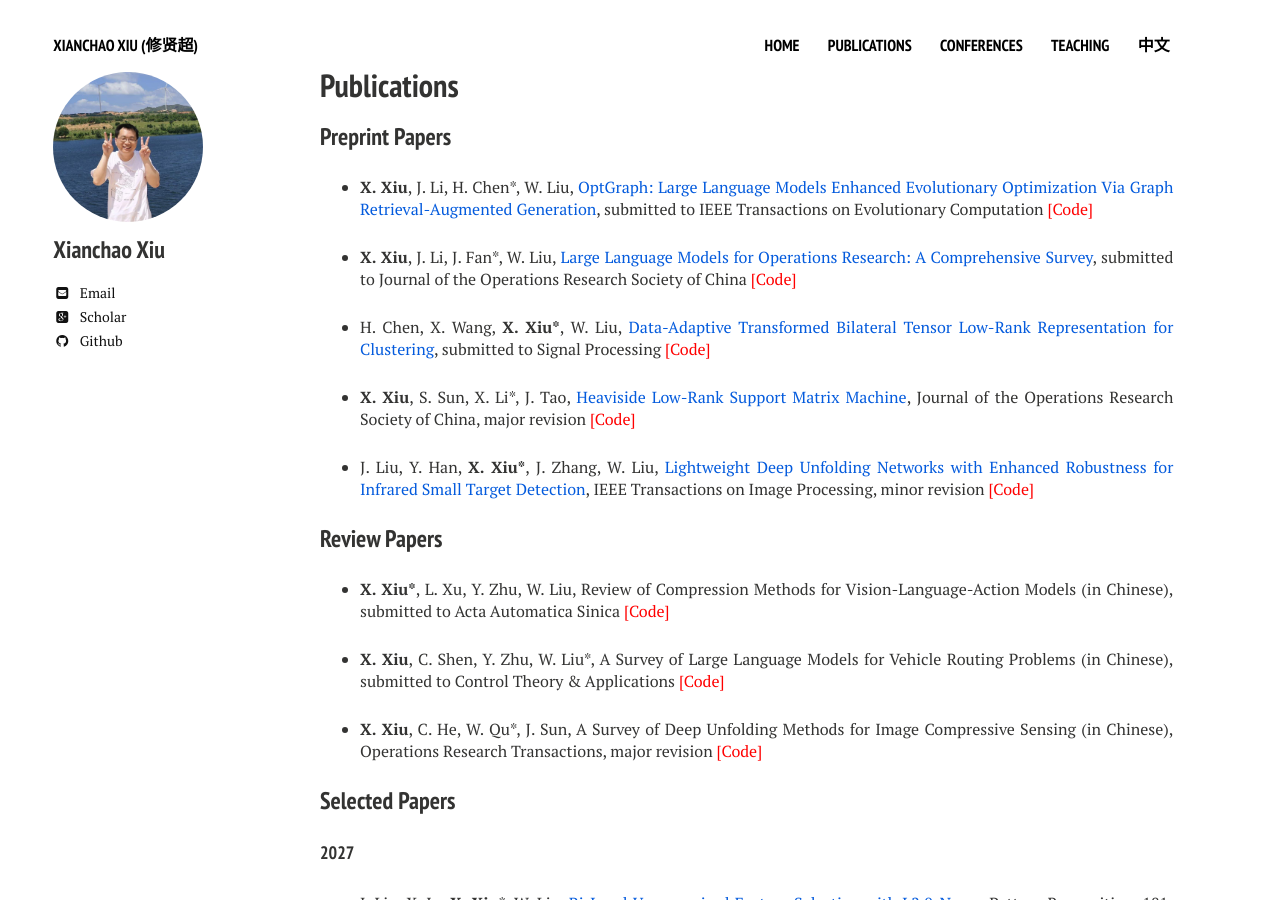
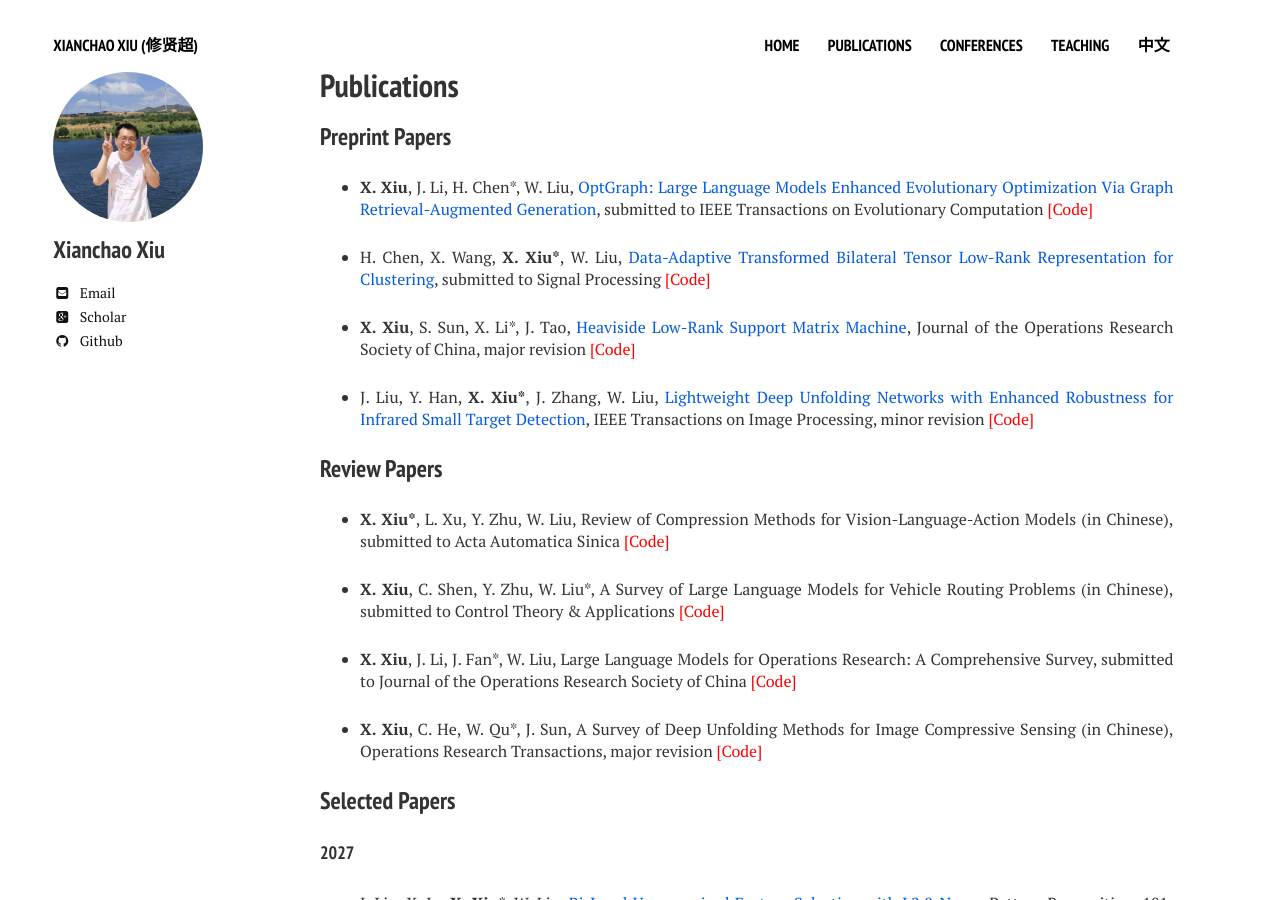
Before and after one commit to xianchaoxiu/xianchaoxiu.github.io, a Jekyll site: the page built from publications/index.md, in a window 1280 px wide and 900 px high. Built offline with Jekyll 4.4.1, drawn with Linux system fonts in a browser that asks for light colours; nearby versions of some CDN libraries; part of the change alters nothing that is shown.

Commit message:
Update index.md

```diff
--- a/publications/index.md
+++ b/publications/index.md
@@ -12,8 +12,6 @@ share: false
 
 * <b>X. Xiu</b>, J. Li, H. Chen*, W. Liu, <a href="https://arxiv.org/pdf/2607.27918" class="textlink" target="_blank">OptGraph: Large Language Models Enhanced Evolutionary Optimization Via Graph Retrieval-Augmented Generation</a>, submitted to IEEE Transactions on Evolutionary Computation <a href="https://github.com/xianchaoxiu/OptGraph" class="textlink" target="_blank" style="color: red;">[Code]</a>
 
-* <b>X. Xiu</b>, J. Li, J. Fan*, W. Liu, <a href="https://arxiv.org/abs/2605.20849" class="textlink" target="_blank">Large Language Models for Operations Research: A Comprehensive Survey</a>, submitted to Journal of the Operations Research Society of China <a href="https://github.com/xianchaoxiu/LLM4OR" class="textlink" target="_blank" style="color: red;">[Code]</a>
-
 * H. Chen, X. Wang, <b>X. Xiu*</b>, W. Liu, <a href="https://arxiv.org/abs/2510.20077" class="textlink" target="_blank">Data-Adaptive Transformed Bilateral Tensor Low-Rank Representation for Clustering</a>, submitted to Signal Processing <a href="https://github.com/xianchaoxiu/TBTLRR" class="textlink" target="_blank" style="color: red;">[Code]</a>
 
 * <b>X. Xiu</b>, S. Sun, X. Li*, J. Tao, <a href="https://arxiv.org/pdf/2603.00491" class="textlink" target="_blank">Heaviside Low-Rank Support Matrix Machine</a>, Journal of the Operations Research Society of China, major revision <a href="https://github.com/xianchaoxiu/HL-SMM" class="textlink" target="_blank" style="color: red;">[Code]</a>
@@ -26,6 +24,8 @@ share: false
 * <b>X. Xiu*</b>, L. Xu, Y. Zhu, W. Liu, Review of Compression Methods for Vision-Language-Action Models (in Chinese), submitted to Acta Automatica Sinica  <a href="https://github.com/xianchaoxiu/COM4VLA" class="textlink" target="_blank" style="color: red;">[Code]</a>
 
 * <b>X. Xiu</b>, C. Shen, Y. Zhu, W. Liu*, A Survey of Large Language Models for Vehicle Routing Problems (in Chinese), submitted to Control Theory & Applications <a href="https://github.com/xianchaoxiu/LLM4VRP" class="textlink" target="_blank" style="color: red;">[Code]</a>
+
+* <b>X. Xiu</b>, J. Li, J. Fan*, W. Liu, Large Language Models for Operations Research: A Comprehensive Survey, submitted to Journal of the Operations Research Society of China <a href="https://github.com/xianchaoxiu/LLM4OR" class="textlink" target="_blank" style="color: red;">[Code]</a>
 
 * <b>X. Xiu</b>, C. He, W. Qu*, J. Sun, A Survey of Deep Unfolding Methods for Image Compressive Sensing (in Chinese), Operations Research Transactions, major revision <a href="https://github.com/xianchaoxiu/DU4ICS" class="textlink" target="_blank" style="color: red;">[Code]</a>
 
```
